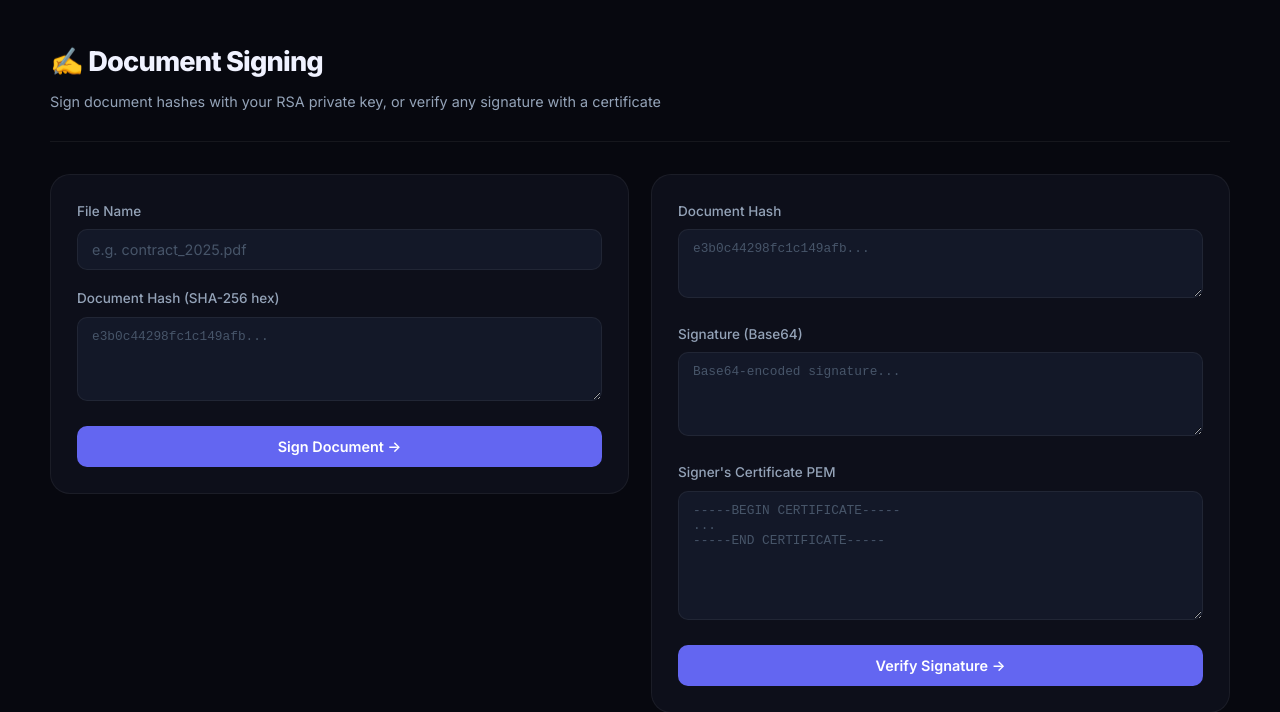
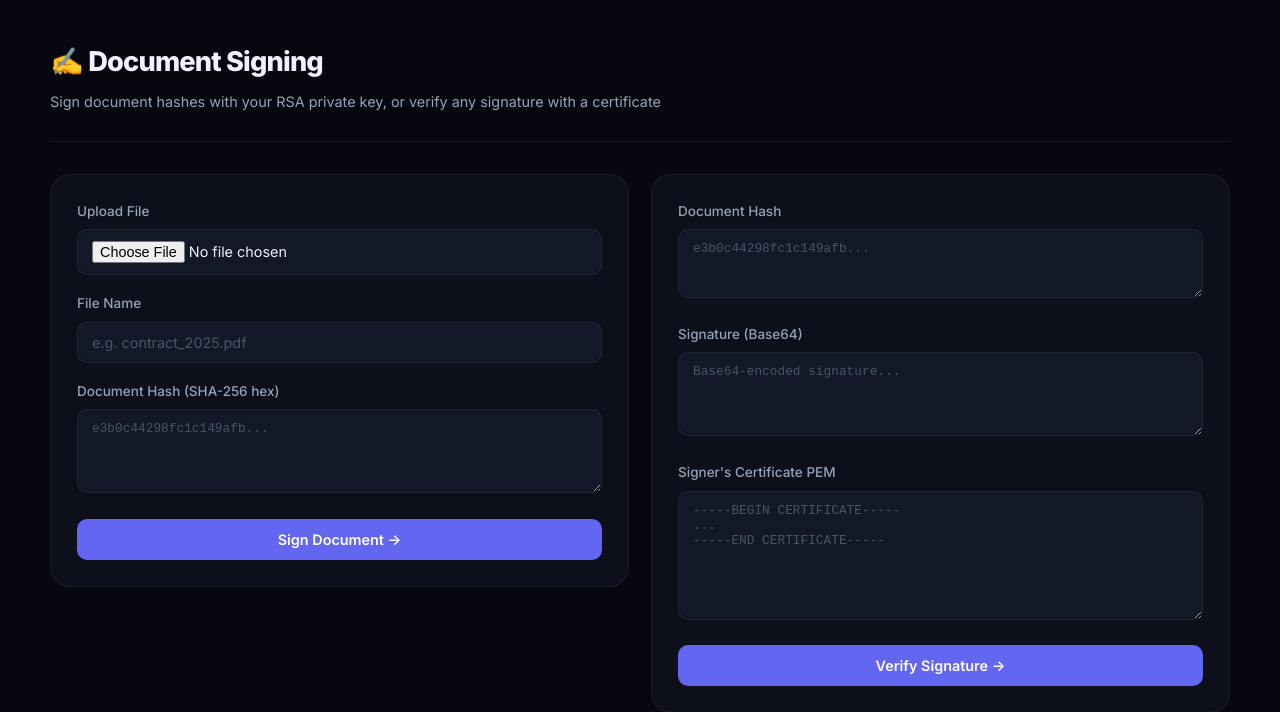
Before and after one commit to Guccithehacker7/finalvaultkey, a Flask app: page /documents in a window 1280 px wide. Shown: the part 63-775 px from the top of the page. Run offline with Flask 3, Linux system fonts and the light colour scheme.

Commit message:
Add document list to dashboard and certificate upload support for login

```diff
--- a/app/static/js/main.js
+++ b/app/static/js/main.js
@@ -22,6 +22,12 @@ const api = async (url, opts = {}) => {
 
 const authHeaders = () => ({ Authorization: `Bearer ${getToken()}` });
 const jsonHeaders = () => ({ 'Content-Type': 'application/json', ...authHeaders() });
+
+const computeSha256Hex = async (buffer) => {
+  const hashBuffer = await crypto.subtle.digest('SHA-256', buffer);
+  const hashArray = Array.from(new Uint8Array(hashBuffer));
+  return hashArray.map((b) => b.toString(16).padStart(2, '0')).join('');
+};
 
 /* ── Nav sync ─────────────────────────────────────────── */
 const syncNav = () => {
@@ -211,9 +217,25 @@ const attachLogin = () => {
 
   // Certificate login
   if (formCert) {
+    const certUpload = document.getElementById('certificate-file-upload');
+    const certPemInput = document.getElementById('certificate-pem');
+
+    if (certUpload && certPemInput) {
+      certUpload.addEventListener('change', async () => {
+        const file = certUpload.files?.[0];
+        if (!file) return;
+        try {
+          const text = await file.text();
+          certPemInput.value = text.trim();
+        } catch (err) {
+          showMsg('login-output', `Failed to read certificate file: ${err.message}`, true);
+        }
+      });
+    }
+
     formCert.addEventListener('submit', async (e) => {
       e.preventDefault();
-      const certPem = document.getElementById('certificate-pem').value.trim();
+      const certPem = certPemInput?.value.trim() || '';
       try {
         const data = await api('/api/auth/login', {
           method: 'POST',
@@ -295,6 +317,22 @@ const attachDashboard = () => {
               <span class="activity-badge ${log.status === 'SUCCESS' ? 'badge-ok' : 'badge-fail'}">${escapeHtml(log.status)}</span>
               <span class="activity-action">${escapeHtml(log.action)}</span>
               <span class="activity-time">${new Date(log.timestamp).toLocaleString()}</span>
+            </div>`).join('');
+        }
+      }
+
+      const docsEl = document.getElementById('signed-docs-list');
+      if (docsEl) {
+        if (!d.documents || !d.documents.length) {
+          docsEl.innerHTML = '<div class="dash-empty">No signed documents yet.</div>';
+        } else {
+          docsEl.innerHTML = d.documents.map((doc) => `
+            <div class="document-row">
+              <div class="document-title">${escapeHtml(doc.file_name)}</div>
+              <div class="document-meta">
+                <code>${escapeHtml(doc.file_hash)}</code>
+                <span>${new Date(doc.created_at).toLocaleString()}</span>
+              </div>
             </div>`).join('');
         }
       }
@@ -492,10 +530,28 @@ const attachDocuments = () => {
   const verifyForm = document.getElementById('verify-form');
 
   if (signForm) {
+    const fileUpload = document.getElementById('sign-file-upload');
+    const fileNameInput = document.getElementById('sign-file-name');
+    const hashInput = document.getElementById('sign-document-hash');
+
+    if (fileUpload) {
+      fileUpload.addEventListener('change', async () => {
+        const file = fileUpload.files?.[0];
+        if (!file) return;
+        fileNameInput.value = file.name;
+        try {
+          const hashHex = await computeSha256Hex(await file.arrayBuffer());
+          hashInput.value = hashHex;
+        } catch (err) {
+          showMsg('sign-output', `Failed to compute file hash: ${err.message}`, true);
+        }
+      });
+    }
+
     signForm.addEventListener('submit', async (e) => {
       e.preventDefault();
-      const fileName = document.getElementById('sign-file-name').value.trim();
-      const hash     = document.getElementById('sign-document-hash').value.trim();
+      const fileName = fileNameInput.value.trim();
+      const hash     = hashInput.value.trim();
       try {
         const d = await api('/api/documents/sign', {
           method: 'POST',
--- a/app/templates/documents.html
+++ b/app/templates/documents.html
@@ -9,6 +9,8 @@
 <div class="split">
   <div>
     <form id="sign-form">
+      <label>Upload File</label>
+      <input type="file" id="sign-file-upload" accept="*/*" />
       <label>File Name</label>
       <input type="text" id="sign-file-name" required placeholder="e.g. contract_2025.pdf" />
       <label>Document Hash (SHA-256 hex)</label>
--- a/app/templates/login.html
+++ b/app/templates/login.html
@@ -27,6 +27,8 @@
 
     <!-- Certificate form (hidden by default) -->
     <form id="login-form-cert" style="display:none">
+      <label>Upload Certificate</label>
+      <input type="file" id="certificate-file-upload" accept=".pem,.crt,.cer,application/x-pem-file" />
       <label>Certificate PEM</label>
       <textarea id="certificate-pem" rows="9" required placeholder="-----BEGIN CERTIFICATE-----&#10;...&#10;-----END CERTIFICATE-----"></textarea>
       <button type="submit" class="btn-full">Login with Certificate →</button>
```
Also changed, not shown: app/routes/auth.py (+17 -0 lines), app/templates/dashboard.html (+10 -0 lines).
